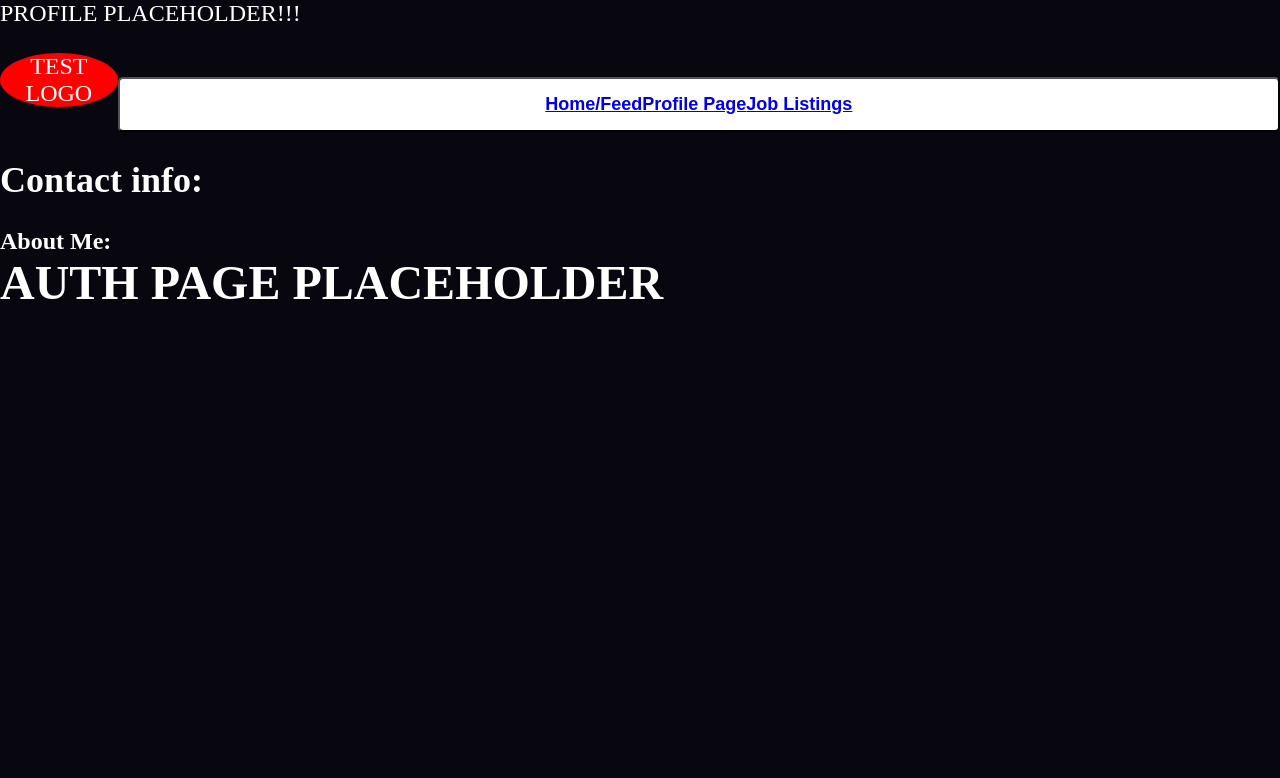
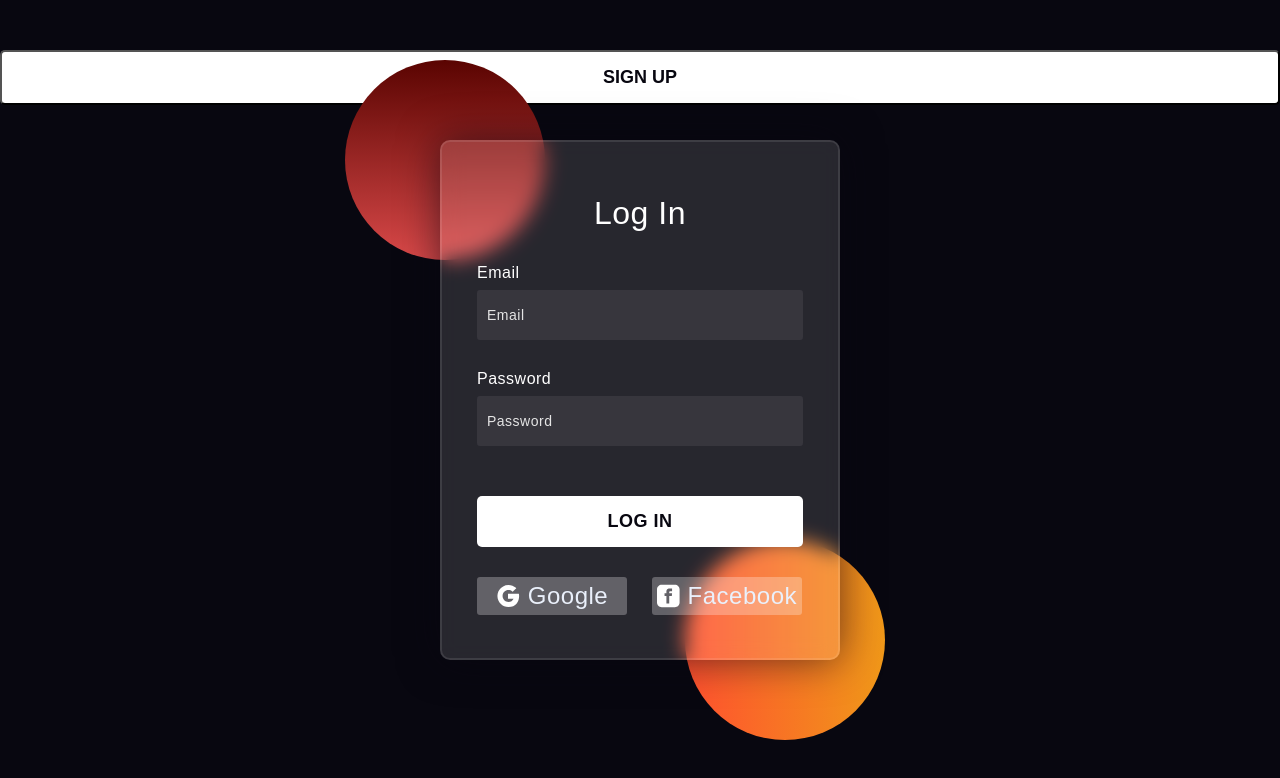
Before and after one commit to mchen719/connection, a React app: page /profile in a window 1280 px wide. Shown: the top 778 px of the page. Built offline with nearby package versions, Linux system fonts and the light colour scheme.

Commit message:
Fixed some merging issues, Auth page fully functioning

```diff
--- a/public/index.html
+++ b/public/index.html
@@ -5,8 +5,7 @@
   <meta charset="utf-8">
   <title>Connections</title>
   <meta name="viewport" content="width=device-width, initial-scale=1">
-
-<script defer src="js/dist/vendors-node_modules_css-loader_dist_runtime_api_js-node_modules_css-loader_dist_runtime_sour-354ecd.251e82e71ae9ed59d36d.js?b2462a9aedb9c1de1d94"></script><script defer src="js/dist/App.65b74028081a232fd22a.js?b2462a9aedb9c1de1d94"></script><script defer src="js/dist/main.59bae51ef0effcb507ff.js?b2462a9aedb9c1de1d94"></script></head>
+<script defer src="js/dist/vendors-node_modules_css-loader_dist_runtime_api_js-node_modules_css-loader_dist_runtime_sour-354ecd.167ccef845486b095f09.js?19931c97dac21d5ba6cc"></script><script defer src="js/dist/App.eba614283fa5aafbb3a7.js?19931c97dac21d5ba6cc"></script><script defer src="js/dist/main.59bae51ef0effcb507ff.js?19931c97dac21d5ba6cc"></script></head>
 
 <body>
   <div id="app"></div>
--- a/src/pages/HomePage/HomePage.js
+++ b/src/pages/HomePage/HomePage.js
@@ -0,0 +1,3 @@
+export default function HomePage() {
+    return <h1>This is the home page</h1>
+}
--- a/src/pages/JobPage/JobPage.js
+++ b/src/pages/JobPage/JobPage.js
@@ -0,0 +1,3 @@
+export default function JobPage() {
+    return <h1>This is the job page</h1>
+}
--- a/src/router/index.js
+++ b/src/router/index.js
@@ -3,7 +3,7 @@ import routes from './routes';
 import { useState } from 'react'
 import styles from './AppRouter.module.scss';
 import { getUser } from '../utilities/users-service';
-// import AuthPage from '../pages/AuthPage/AuthPage';
+import AuthPage from '../pages/AuthPage/AuthPage';
 // import ProfilePage from '../pages/ProfilePage/ProfilePage'
 // import HomePage from '../pages/HomePage/HomePage'
 // import JobPage from '../pages/JobPage/JobPage'
@@ -17,7 +17,7 @@ const AppRouter = () => {
 			<main className={styles.App}>
 
 			<>
-			{/*user ?*/}
+			{user ?
 
 			<Routes>
 				{routes.map(({ Component, key, path }) => (
@@ -35,10 +35,11 @@ const AppRouter = () => {
 				))}
 				<Route path='/*' element={<Navigate to="/home"/>}/>
 			</Routes>
-						{/* :*/}
+				:
+				<AuthPage/>
+				}
+			</>
 
-			</>
-			<h1>AUTH PAGE PLACEHOLDER</h1>
 
 			</main>
 		</Router>
```
